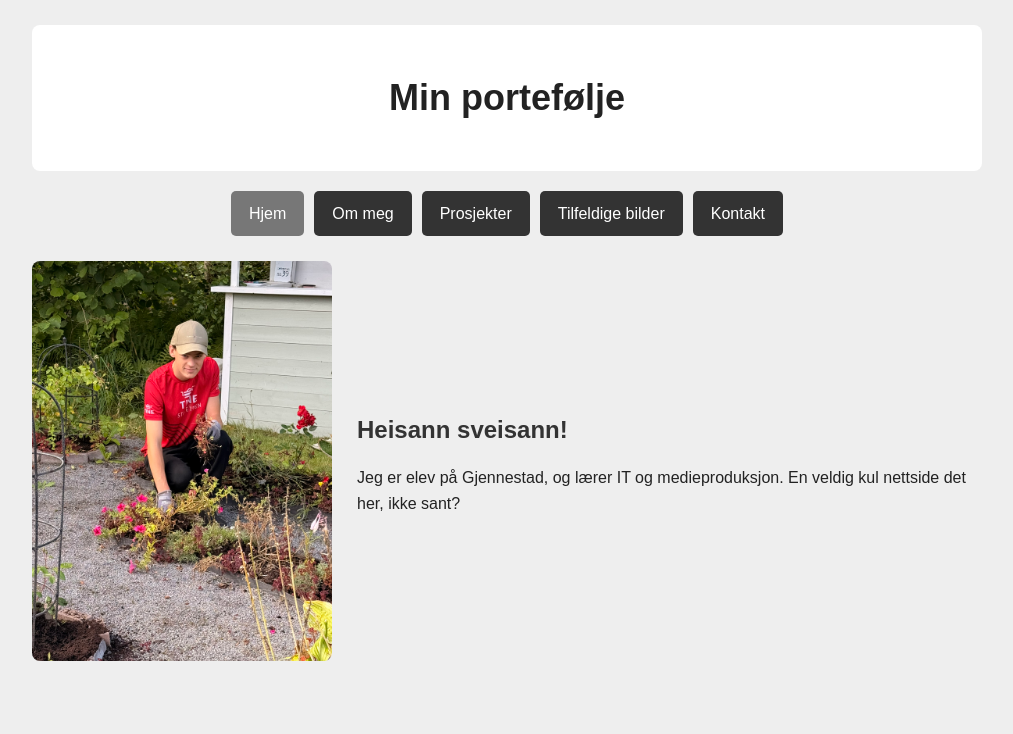
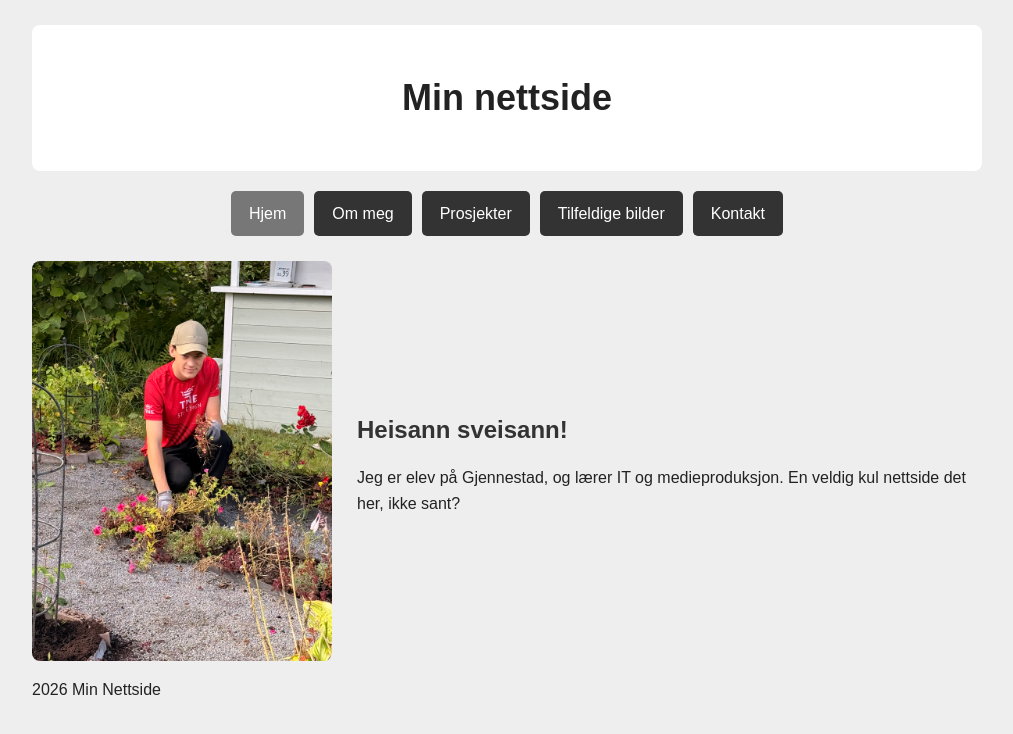
Before and after one commit to Hoi4playerforlife/Nettside, a plain HTML site: page index.html in a window 1280 px wide. Shown: the whole page, without its empty margins (133-1146 px from the left). Drawn offline with Linux system fonts and the light colour scheme.

Commit message:
la til footer

```diff
--- a/index.html
+++ b/index.html
@@ -1,3 +1,4 @@
+
 <!DOCTYPE html>
 <html lang="no">
 <head>
@@ -9,7 +10,7 @@
 <body>
 
 <header class="tittel">
-    <h1>Min portefølje</h1>
+    <h1>Min nettside</h1>
 </header>
 
 <nav>
@@ -27,9 +28,12 @@
         <p>
             Jeg er elev på Gjennestad, og lærer IT og medieproduksjon. En veldig kul nettside det her, ikke sant?
         </p>
-
     </div>
 </main>
 
+<footer>
+    <p> 2026 Min Nettside</p>
+</footer>
+
 </body>
 </html>
--- a/styles.css
+++ b/styles.css
@@ -195,8 +195,10 @@ figcaption {
         opacity: 1;
         transform: translateY(0);
     }
+
+
+
 }
-
 @media (prefers-color-scheme: dark) {
     body {
         background-color: #1c1c1c;
```
